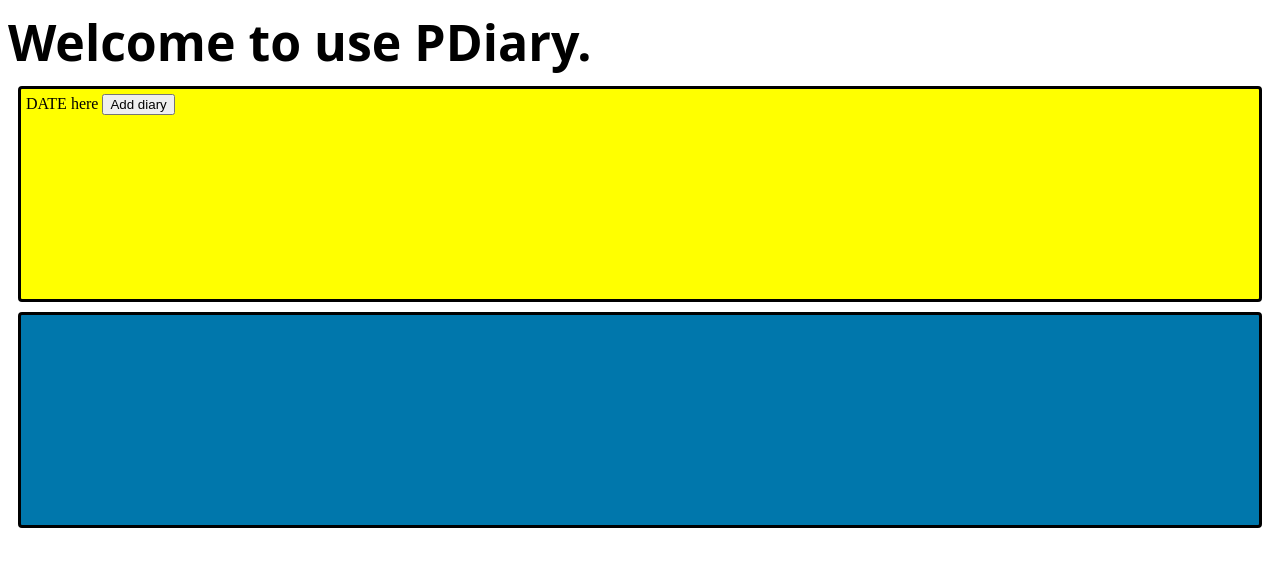
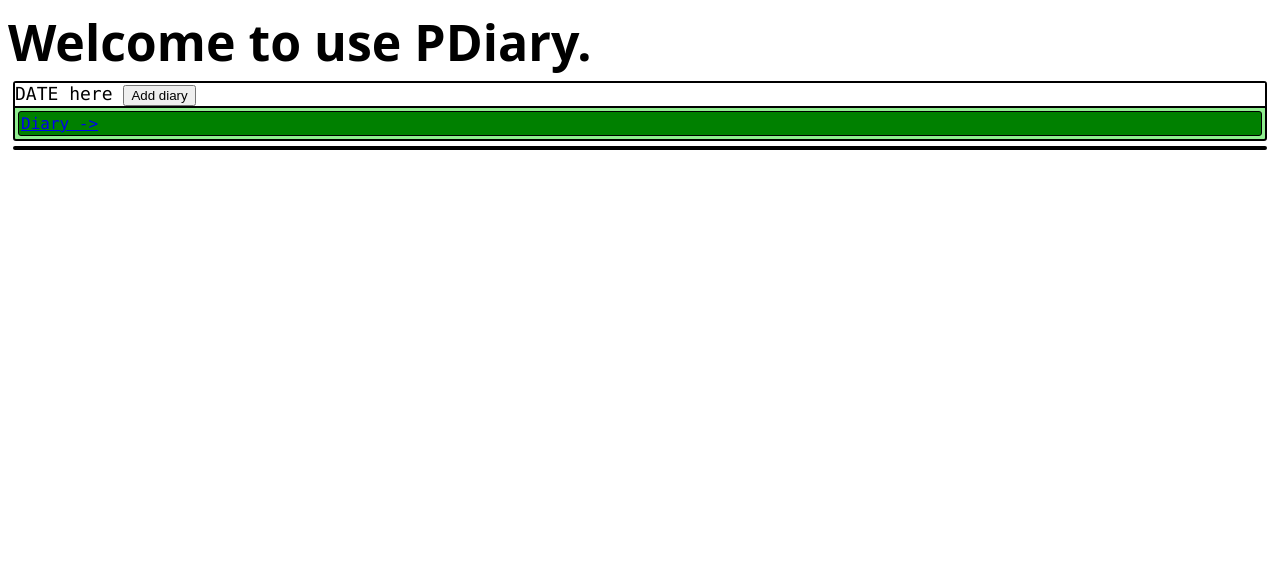
Before and after one commit to Tang142857/live_serve, a plain HTML site: page pages/diary.html in a window 1280 px wide. Both pictures are taken after a click on the button "Add diary". Drawn offline with Linux system fonts and the light colour scheme.

Commit message:
some tries

```diff
--- a/pages/css/diary.css
+++ b/pages/css/diary.css
@@ -1,26 +1,3 @@
 h1 {
     font-size: 50px;
 }
-
-div#markdown {
-    background-color: #0077ac;
-    width: auto;
-    height: 200px;
-}
-
-div#diary {
-    background-color: #ffff00;
-    width: auto;
-    height: 200px;
-}
-
-body>div {
-    margin: 10px;
-    padding: 5px;
-    border: 3px;
-    border-style: solid;
-}
-
-.items {
-    border-radius: 4px;
-}
--- a/pages/css/main.css
+++ b/pages/css/main.css
@@ -19,11 +19,13 @@ h6 {
     border-style: solid;
     border-color: black;
     border-radius: 3px;
-    padding: 2px;
     margin: 5px;
+    font-family: Consolas;
+    width: auto;
+    height: auto;
 }
 
-.sub_page {
+.subPage {
     background-color: green;
     border: 1px;
     border-style: solid;
@@ -33,7 +35,11 @@ h6 {
     margin: 3px;
 }
 
-.sub_title {
+.boardContent {
+    padding: 2px;
+}
+
+.boardTitle {
     font-size: large;
     background-color: white;
     border-bottom: 2px;
--- a/pages/diary.html
+++ b/pages/diary.html
@@ -10,13 +10,17 @@
 
 <body>
     <h1>Welcome to use PDiary.</h1>
-    <div id="diary" class="items">
-        <div id="diary_overview">
+    <div id="diary" class="board">
+        <div class="boardTitle">
             DATE here
-            <button>Add diary</button>
+            <button id="addDiary">Add diary</button>
+        </div>
+        <div id="diaryList" class="subContent">
+
         </div>
     </div>
-    <div id="markdown" class="items"></div>
+    <div id="markdown" class="board"></div>
+    <script src="script/diary.js"></script>
 </body>
 
 </html>
--- a/pages/script/apitest.js
+++ b/pages/script/apitest.js
@@ -5,7 +5,7 @@ var button = document.getElementById("f5");
 
 // tang's default config
 mothed_input.value = "GET";
-address_input.value = "http://192.168.0.109:8080/";
+address_input.value = "/api/test_api";
 
 var getAttr = function(obj) {
     resString = "";
--- /dev/null
+++ b/pages/script/diary.js
@@ -0,0 +1,9 @@
+var diaryList = document.getElementById("diaryList");
+var addDiaryButton = document.getElementById("addDiary");
+
+var addDiary = function() {
+    var item = "<div class=\"subPage\"><a href=\"/pages/diary.html\" target=\"_blank\" class=\"sub_intrance\">Diary -></a></div>";
+    diaryList.innerHTML = diaryList.innerHTML + item;
+}
+
+addDiaryButton.onclick = addDiary;
```
Also changed, not shown: index.html (+12 -10 lines), pages/videos.html (+2 -2 lines).
